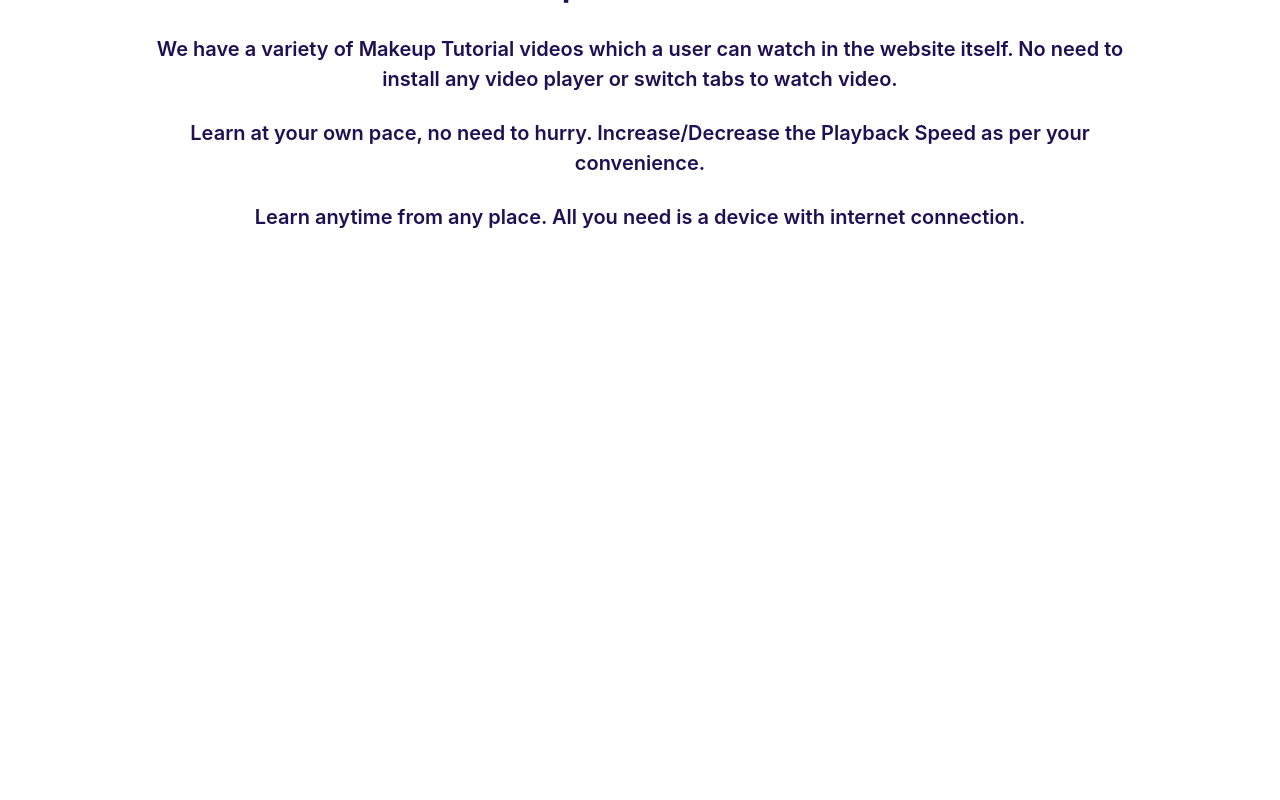
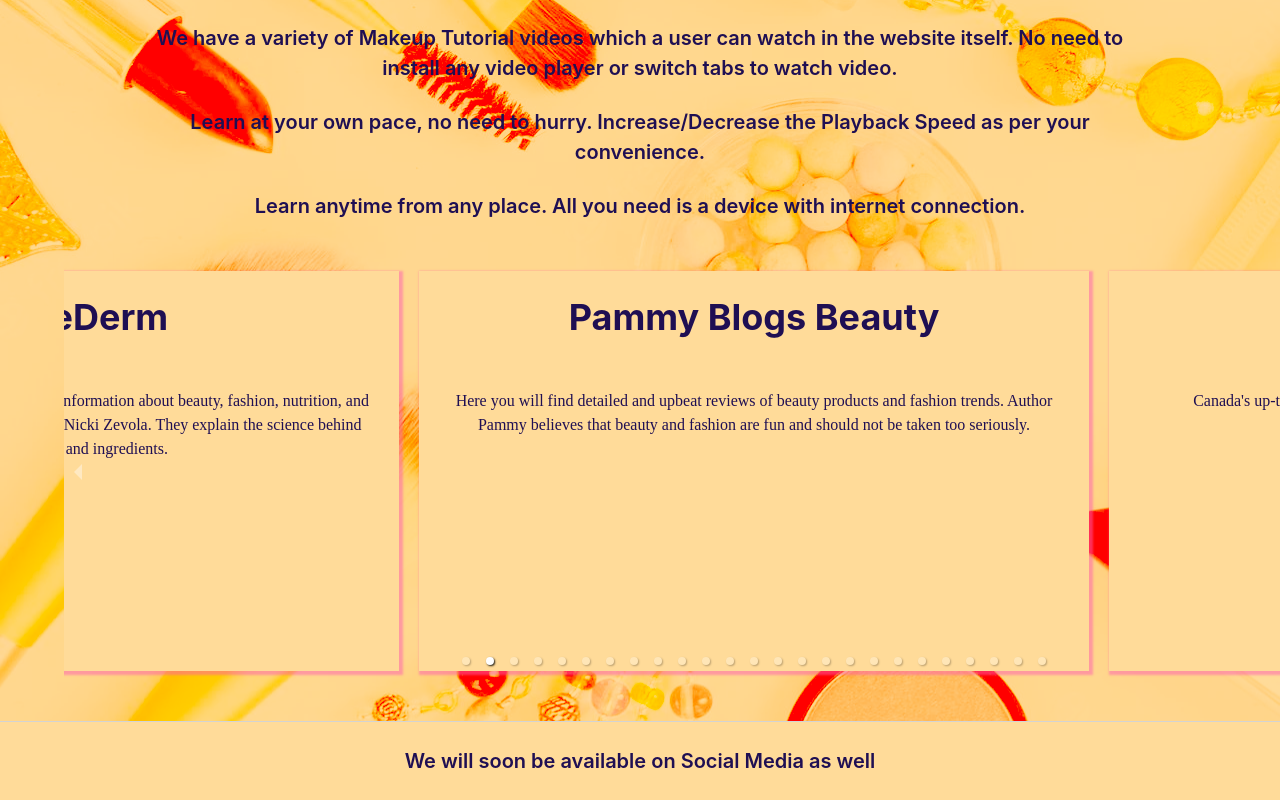
Before and after one commit to tarunksao/techies-hackathon, a Next.js app in the folder beautyhub/: page / in a window 1280 px wide. Shown: the part 310-1110 px from the top of the page. Before the commit the page ends 800 px from the top, so only its background shows below. Built offline with nearby package versions, Linux system fonts and the light colour scheme.

Commit message:
Added Carousal and Footer

```diff
--- a/beautyhub/components/Carousals.tsx
+++ b/beautyhub/components/Carousals.tsx
@@ -1,3 +1,54 @@
 import React from 'react';
 import {Carousel} from 'react-responsive-carousel';
-import blogs from './blogsArray';
+import "react-responsive-carousel/lib/styles/carousel.min.css";
+import {Blogs} from './blogsArray';
+import {Box, Heading, Text} from '@chakra-ui/react';
+
+type BlogsType = {
+    blogs:Blogs[]
+}
+
+export default function Carousals({blogs}:BlogsType) {
+    // console.log(blogs);
+    return (
+        <div className='Carousel' style={{margin:'auto', width:'100%'}}>
+        <Carousel
+            autoPlay={true}
+            centerSlidePercentage={50}
+            centerMode
+            infiniteLoop
+            swipeable
+            showArrows={true}
+            showStatus={false}
+            emulateTouch
+            thumbWidth={100}
+            interval={3000}
+            transitionTime={1500}
+            width={1380}
+            useKeyboardArrows
+            stopOnHover
+            showThumbs={false}
+            >
+                {blogs.map((el:Blogs, i:number) =>
+                <div
+                    style={{
+                    margin: "10px",
+                    height: "400px",
+                    background: "#ffdb99",
+                    color: "#1f0f53",
+                    display: "flex",
+                    flexDirection: "column",
+                    gap: "10px",
+                    padding: "25px",
+                    fontFamily: "cursive",
+                    boxShadow: "rgba(255, 93, 178, 0.5) 2px 2px 2px 2px",
+                    }}
+                    key={i}
+                >
+                <Heading mb={10}>{el.heading}</Heading>
+                <Text>{el.desc}</Text>
+              </div>)}
+        </Carousel>
+        </div>
+    )
+};
--- /dev/null
+++ b/beautyhub/components/Footer.tsx
@@ -0,0 +1,12 @@
+import React from "react";
+import {Box, Flex, Text} from '@chakra-ui/react';
+
+export default function Footer() {
+    return (
+        <Box borderTop='1px solid lightgray' bgColor='#ffdb99' py={6}>
+            <Flex justifyContent='center' alignItems='center' >
+                <Text fontSize='20px' color='#1f0f53' fontWeight='semibold'>We will soon be available on Social Media as well</Text>
+            </Flex>
+        </Box>
+    )
+};
--- a/beautyhub/components/Header.tsx
+++ b/beautyhub/components/Header.tsx
@@ -7,6 +7,8 @@
 
 export default function Header() {
     return (
+        <>
+        <Box  pos={'fixed'} top={0} w='full' >
             <Flex justifyContent='space-evenly' alignItems='center' py={2} bgColor={'#FF5DB2'} >
                 <Box w='150px' h='75px'>
                     <Image src={'/Images/logo-color(1).png'} alt={'logo'} w='150px' h='75px' />
@@ -14,5 +16,7 @@
                 <Register />
                 <Login />
             </Flex>
+        </Box>
+        </>
     )
 };
--- a/beautyhub/components/HomePage.tsx
+++ b/beautyhub/components/HomePage.tsx
@@ -1,9 +1,11 @@
 import React from "react";
 import {Box, Heading, Text, VStack} from '@chakra-ui/react'
+import Carousals from "./Carousals";
+import blogs from "./blogsArray";
 
 export default function HomePage() {
     return (
-        <Box my={10}>
+        <Box py={10} bgColor={'#ffdb99'} bgImage={'/Images/colorful-make-up.webp'} bgBlendMode={"color-burn"} mt={20}>
             <VStack m='auto' color={'#1f0f53'} textAlign='center' py={10} gap={6} w='80vw' >
                 <Heading fontSize='60px'>Welcome to BeautyHub</Heading>
                 <Text fontWeight='semibold' fontSize='35px'>A Makeup Tutorial Website</Text>
@@ -11,6 +13,9 @@
                 <Text fontWeight='semibold' fontSize='20px'>Learn at your own pace, no need to hurry. Increase/Decrease the Playback Speed as per your convenience.</Text>
                 <Text fontWeight='semibold' fontSize='20px'>Learn anytime from any place. All you need is a device with internet connection.</Text>
             </VStack>
+            <Box w='90vw' m='auto'>
+                <Carousals blogs={blogs} />
+            </Box>
         </Box>
     )
 };
--- a/beautyhub/src/pages/_app.tsx
+++ b/beautyhub/src/pages/_app.tsx
@@ -4,6 +4,7 @@
 import Header from 'components/Header'
 import { Provider } from 'react-redux'
 import {store} from "./redux-arch/store"
+import Footer from 'components/Footer'
 
 export default function App({ Component, pageProps }: AppProps) {
   return (
@@ -11,6 +12,7 @@
     <ChakraProvider>
       <Header />
       <Component {...pageProps} />
+      <Footer />
     </ChakraProvider>
     </Provider>
   )
```
Also changed, not shown: beautyhub/package.json (+7 -4 lines), 2 other files (tests, documents, lock files or other folders). Lines whose indentation alone changed are shown as unchanged.
